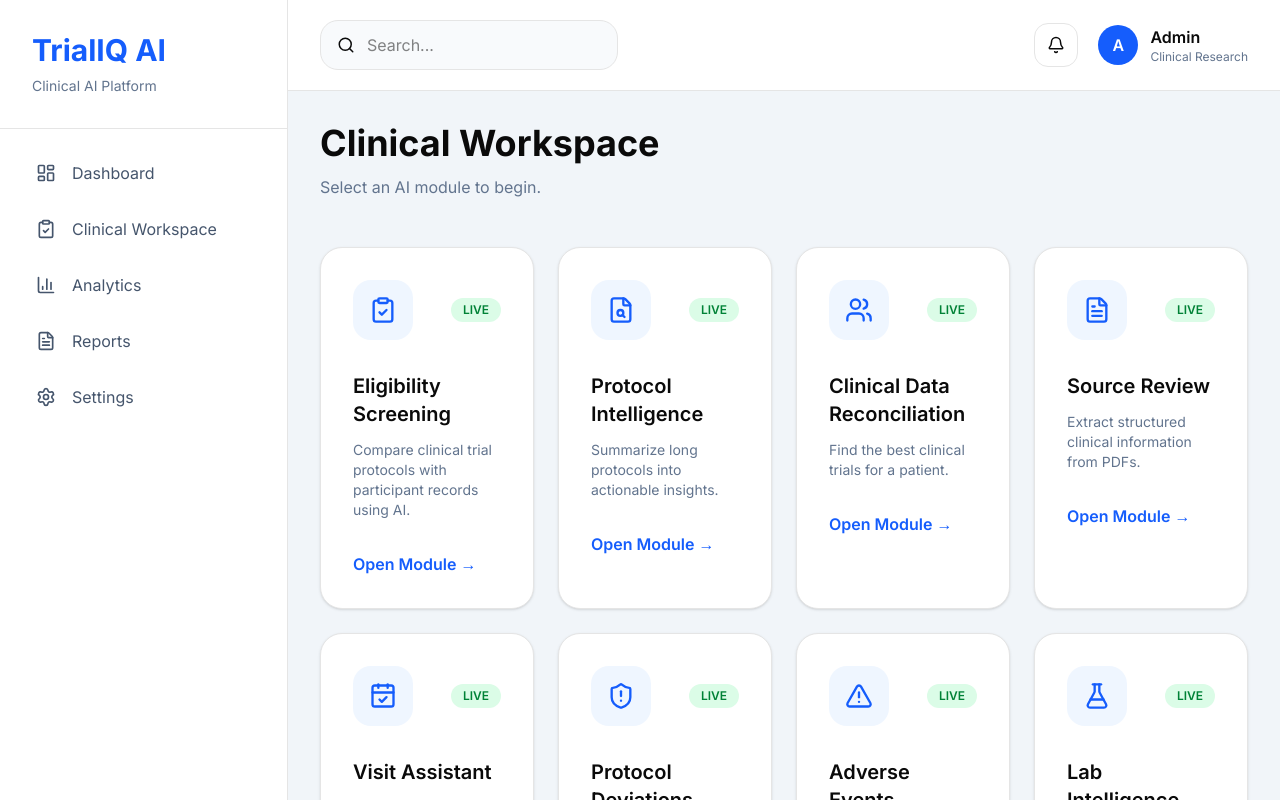
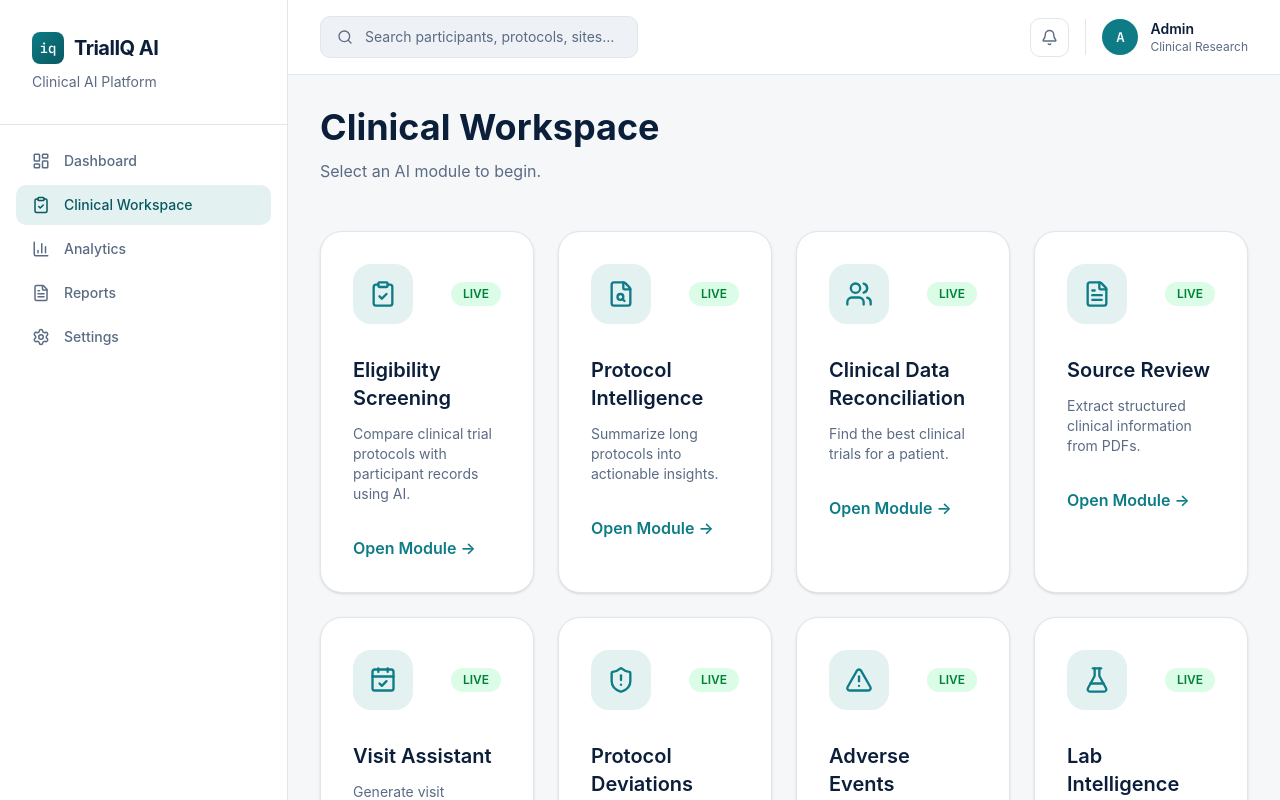
Before and after one commit to Zunaid24/trialiq, a Next.js app: page /dashboard/workspace in a window 1280 px wide. Shown: the top 800 px of the page. Built offline with nearby package versions, Linux system fonts and the light colour scheme.

Commit message:
Redesign TrialIQ dashboard and workspace

```diff
--- a/app/dashboard/layout.tsx
+++ b/app/dashboard/layout.tsx
@@ -1,4 +1,7 @@
+"use client";
+
 import Link from "next/link";
+import { usePathname } from "next/navigation";
 import {
   LayoutDashboard,
   ClipboardCheck,
@@ -48,37 +51,52 @@ export default function DashboardLayout({
 }: {
   children: React.ReactNode;
 }) {
+  const pathname = usePathname();
+
   return (
-    <div className="flex min-h-screen bg-slate-100">
+    <div className="flex min-h-screen bg-background">
 
       {/* Sidebar */}
 
-      <aside className="w-72 border-r bg-white">
+      <aside className="w-72 border-r border-border bg-card">
 
-        <div className="border-b p-8">
+        <div className="border-b border-border p-8">
 
-          <h1 className="text-3xl font-bold text-blue-600">
-            TrialIQ AI
-          </h1>
+          <div className="flex items-center gap-2.5">
+            <span className="flex h-8 w-8 items-center justify-center rounded-md bg-gradient-to-br from-brand to-brand-strong font-mono text-sm font-medium text-brand-foreground">
+              iq
+            </span>
+            <h1 className="text-xl font-bold tracking-tight text-foreground">
+              TrialIQ AI
+            </h1>
+          </div>
 
-          <p className="mt-2 text-sm text-slate-500">
+          <p className="mt-2 text-sm text-muted-foreground">
             Clinical AI Platform
           </p>
 
         </div>
 
-        <nav className="space-y-2 p-5">
+        <nav className="space-y-1 p-4">
 
           {menu.map((item) => {
             const Icon = item.icon;
+            const isActive =
+              item.href === "/dashboard"
+                ? pathname === item.href
+                : pathname.startsWith(item.href);
 
             return (
               <Link
                 key={item.title}
                 href={item.href}
-                className="flex items-center gap-4 rounded-2xl px-4 py-3 text-slate-600 transition hover:bg-blue-50 hover:text-blue-600"
+                className={`flex items-center gap-3.5 rounded-lg px-4 py-2.5 text-sm font-medium transition ${
+                  isActive
+                    ? "bg-accent text-accent-foreground"
+                    : "text-muted-foreground hover:bg-secondary hover:text-foreground"
+                }`}
               >
-                <Icon size={20} />
+                <Icon size={18} />
 
                 {item.title}
               </Link>
@@ -95,38 +113,38 @@ export default function DashboardLayout({
 
         {/* Topbar */}
 
-        <header className="flex items-center justify-between border-b bg-white px-8 py-5">
+        <header className="flex items-center justify-between border-b border-border bg-card px-8 py-4">
 
-          <div className="flex items-center gap-3 rounded-2xl border bg-slate-50 px-4 py-3">
+          <div className="flex items-center gap-3 rounded-lg border border-border bg-secondary px-4 py-2.5 text-sm">
 
-            <Search size={18} />
+            <Search size={16} className="text-muted-foreground" />
 
             <input
-              placeholder="Search..."
-              className="bg-transparent outline-none"
+              placeholder="Search participants, protocols, sites…"
+              className="w-64 bg-transparent text-sm text-foreground outline-none placeholder:text-muted-foreground"
             />
 
           </div>
 
-          <div className="flex items-center gap-5">
+          <div className="flex items-center gap-4">
 
-            <button className="rounded-xl border p-3">
-              <Bell size={18} />
+            <button className="rounded-lg border border-border p-2.5 text-muted-foreground transition hover:text-foreground">
+              <Bell size={17} />
             </button>
 
-            <div className="flex items-center gap-3">
+            <div className="flex items-center gap-3 border-l border-border pl-4">
 
-              <div className="flex h-10 w-10 items-center justify-center rounded-full bg-blue-600 font-semibold text-white">
+              <div className="flex h-9 w-9 items-center justify-center rounded-full bg-brand font-mono text-sm font-medium text-brand-foreground">
                 A
               </div>
 
               <div>
 
-                <p className="font-semibold">
+                <p className="text-sm font-semibold text-foreground">
                   Admin
                 </p>
 
-                <p className="text-xs text-slate-500">
+                <p className="text-xs text-muted-foreground">
                   Clinical Research
                 </p>
 
--- a/app/dashboard/workspace/page.tsx
+++ b/app/dashboard/workspace/page.tsx
@@ -106,7 +106,7 @@ export default function WorkspacePage() {
           Clinical Workspace
         </h1>
 
-        <p className="mt-3 text-slate-500">
+        <p className="mt-3 text-muted-foreground">
           Select an AI module to begin.
         </p>
 
@@ -121,14 +121,14 @@ export default function WorkspacePage() {
             <Link
               key={module.title}
               href={module.href}
-              className="group rounded-3xl border bg-white p-8 shadow-sm transition-all hover:-translate-y-1 hover:shadow-xl"
+              className="group rounded-3xl border bg-card p-8 shadow-sm transition-all hover:-translate-y-1 hover:shadow-xl"
             >
 
               <div className="flex items-center justify-between">
 
-                <div className="rounded-2xl bg-blue-50 p-4">
+                <div className="rounded-2xl bg-accent p-4">
                   <Icon
-                    className="text-blue-600"
+                    className="text-brand"
                     size={28}
                   />
                 </div>
@@ -137,7 +137,7 @@ export default function WorkspacePage() {
                   className={`rounded-full px-3 py-1 text-xs font-semibold ${
                     module.status === "LIVE"
                       ? "bg-green-100 text-green-700"
-                      : "bg-yellow-100 text-yellow-700"
+                      : "bg-signal/10 text-signal"
                   }`}
                 >
                   {module.status}
@@ -149,11 +149,11 @@ export default function WorkspacePage() {
                 {module.title}
               </h2>
 
-              <p className="mt-3 text-sm text-slate-500">
+              <p className="mt-3 text-sm text-muted-foreground">
                 {module.description}
               </p>
 
-              <div className="mt-8 font-semibold text-blue-600 group-hover:translate-x-1 transition">
+              <div className="mt-8 font-semibold text-brand group-hover:translate-x-1 transition">
                 Open Module →
               </div>
 
--- a/app/globals.css
+++ b/app/globals.css
@@ -20,6 +20,12 @@ body {
 @theme inline {
   --font-heading: var(--font-sans);
   --font-sans: var(--font-sans);
+  --font-mono: var(--font-mono);
+  --color-brand: var(--brand);
+  --color-brand-strong: var(--brand-strong);
+  --color-brand-foreground: var(--brand-foreground);
+  --color-signal: var(--signal);
+  --color-signal-foreground: var(--signal-foreground);
   --color-sidebar-ring: var(--sidebar-ring);
   --color-sidebar-border: var(--sidebar-border);
   --color-sidebar-accent-foreground: var(--sidebar-accent-foreground);
@@ -61,38 +67,47 @@ body {
 }
 
 :root {
-  --background: oklch(1 0 0);
-  --foreground: oklch(0.145 0 0);
-  --card: oklch(1 0 0);
-  --card-foreground: oklch(0.145 0 0);
-  --popover: oklch(1 0 0);
-  --popover-foreground: oklch(0.145 0 0);
-  --primary: oklch(0.205 0 0);
-  --primary-foreground: oklch(0.985 0 0);
-  --secondary: oklch(0.97 0 0);
-  --secondary-foreground: oklch(0.205 0 0);
-  --muted: oklch(0.97 0 0);
-  --muted-foreground: oklch(0.556 0 0);
-  --accent: oklch(0.97 0 0);
-  --accent-foreground: oklch(0.205 0 0);
-  --destructive: oklch(0.577 0.245 27.325);
-  --border: oklch(0.922 0 0);
-  --input: oklch(0.922 0 0);
-  --ring: oklch(0.708 0 0);
-  --chart-1: oklch(0.87 0 0);
-  --chart-2: oklch(0.556 0 0);
-  --chart-3: oklch(0.439 0 0);
-  --chart-4: oklch(0.371 0 0);
-  --chart-5: oklch(0.269 0 0);
+  --background: #F5F7F9;
+  --foreground: #0B1E3A;
+  --card: #FFFFFF;
+  --card-foreground: #0B1E3A;
+  --popover: #FFFFFF;
+  --popover-foreground: #0B1E3A;
+  --primary: #0B1E3A;
+  --primary-foreground: #FFFFFF;
+  --secondary: #EEF1F5;
+  --secondary-foreground: #0B1E3A;
+  --muted: #EEF1F5;
+  --muted-foreground: #5B6B84;
+  --accent: #E4F1F1;
+  --accent-foreground: #085861;
+  --destructive: #DC2626;
+  --border: #E1E6ED;
+  --input: #E1E6ED;
+  --ring: #0E7C86;
+  --chart-1: #0E7C86;
+  --chart-2: #0B1E3A;
+  --chart-3: #5B6B84;
+  --chart-4: #B45309;
+  --chart-5: #C7CFDA;
   --radius: 0.625rem;
-  --sidebar: oklch(0.985 0 0);
-  --sidebar-foreground: oklch(0.145 0 0);
-  --sidebar-primary: oklch(0.205 0 0);
-  --sidebar-primary-foreground: oklch(0.985 0 0);
-  --sidebar-accent: oklch(0.97 0 0);
-  --sidebar-accent-foreground: oklch(0.205 0 0);
-  --sidebar-border: oklch(0.922 0 0);
-  --sidebar-ring: oklch(0.708 0 0);
+  --sidebar: #FFFFFF;
+  --sidebar-foreground: #0B1E3A;
+  --sidebar-primary: #0E7C86;
+  --sidebar-primary-foreground: #FFFFFF;
+  --sidebar-accent: #E4F1F1;
+  --sidebar-accent-foreground: #085861;
+  --sidebar-border: #E1E6ED;
+  --sidebar-ring: #0E7C86;
+
+  /* Brand accent (teal) — used for links, active states, primary CTAs */
+  --brand: #0E7C86;
+  --brand-strong: #085861;
+  --brand-foreground: #FFFFFF;
+
+  /* Safety / signal accent (amber) — used for warnings and flagged items */
+  --signal: #B45309;
+  --signal-foreground: #FBF0E4;
 }
 
 .dark {
--- a/app/layout.tsx
+++ b/app/layout.tsx
@@ -1,10 +1,17 @@
 import type { Metadata } from "next";
-import { Inter } from "next/font/google";
+import { IBM_Plex_Sans, IBM_Plex_Mono } from "next/font/google";
 import "./globals.css";
 
-const inter = Inter({
+const plexSans = IBM_Plex_Sans({
   subsets: ["latin"],
+  weight: ["400", "500", "600", "700"],
   variable: "--font-sans",
+});
+
+const plexMono = IBM_Plex_Mono({
+  subsets: ["latin"],
+  weight: ["400", "500"],
+  variable: "--font-mono",
 });
 
 export const metadata: Metadata = {
@@ -18,7 +25,7 @@ export default function RootLayout({
   children: React.ReactNode;
 }>) {
   return (
-    <html lang="en" className={inter.variable}>
+    <html lang="en" className={`${plexSans.variable} ${plexMono.variable}`}>
       <body>{children}</body>
     </html>
   );
```
Also changed, not shown: app/dashboard/page.tsx (+45 -45 lines), 2 other files (tests, documents, lock files or other folders).
